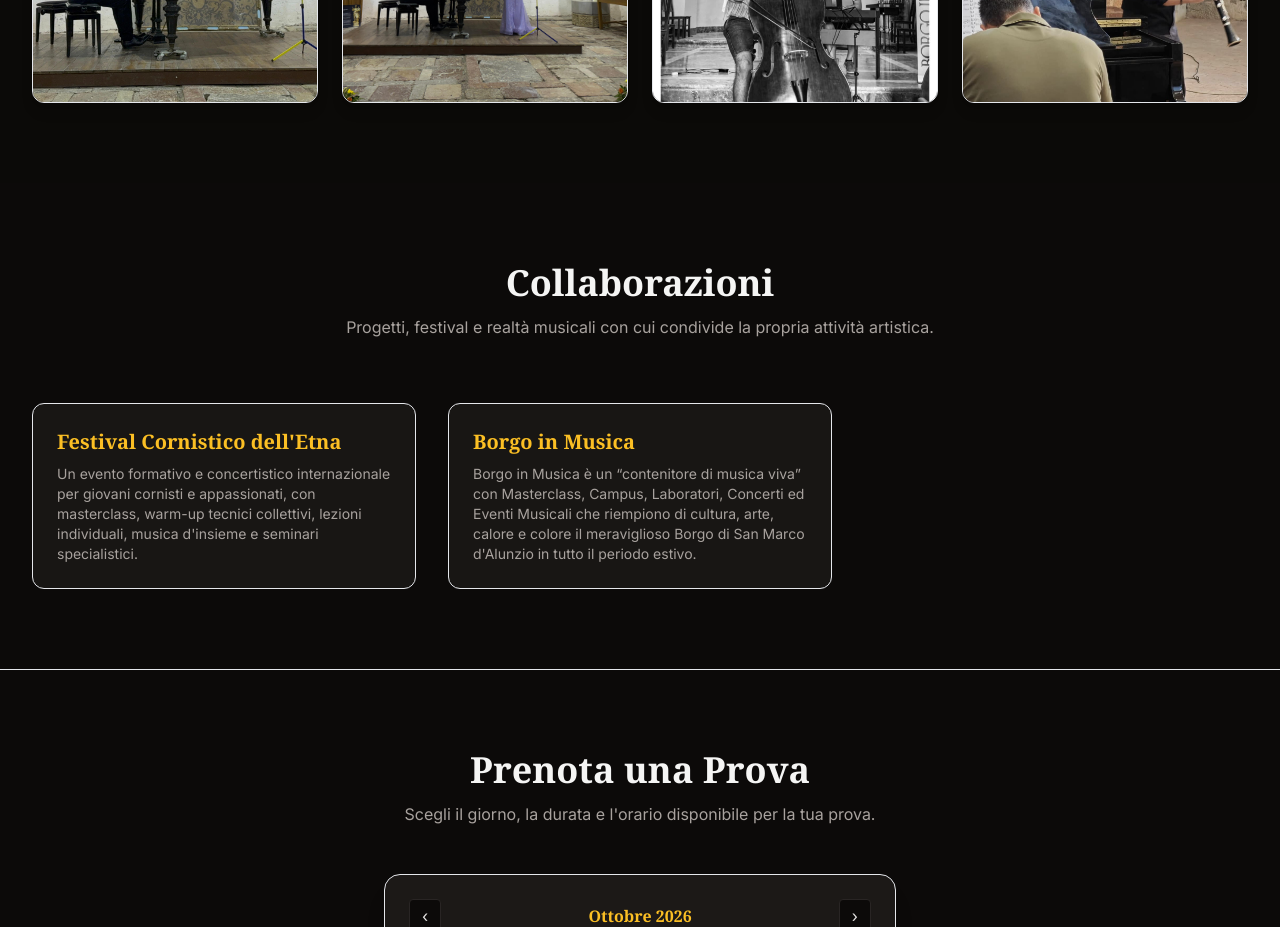
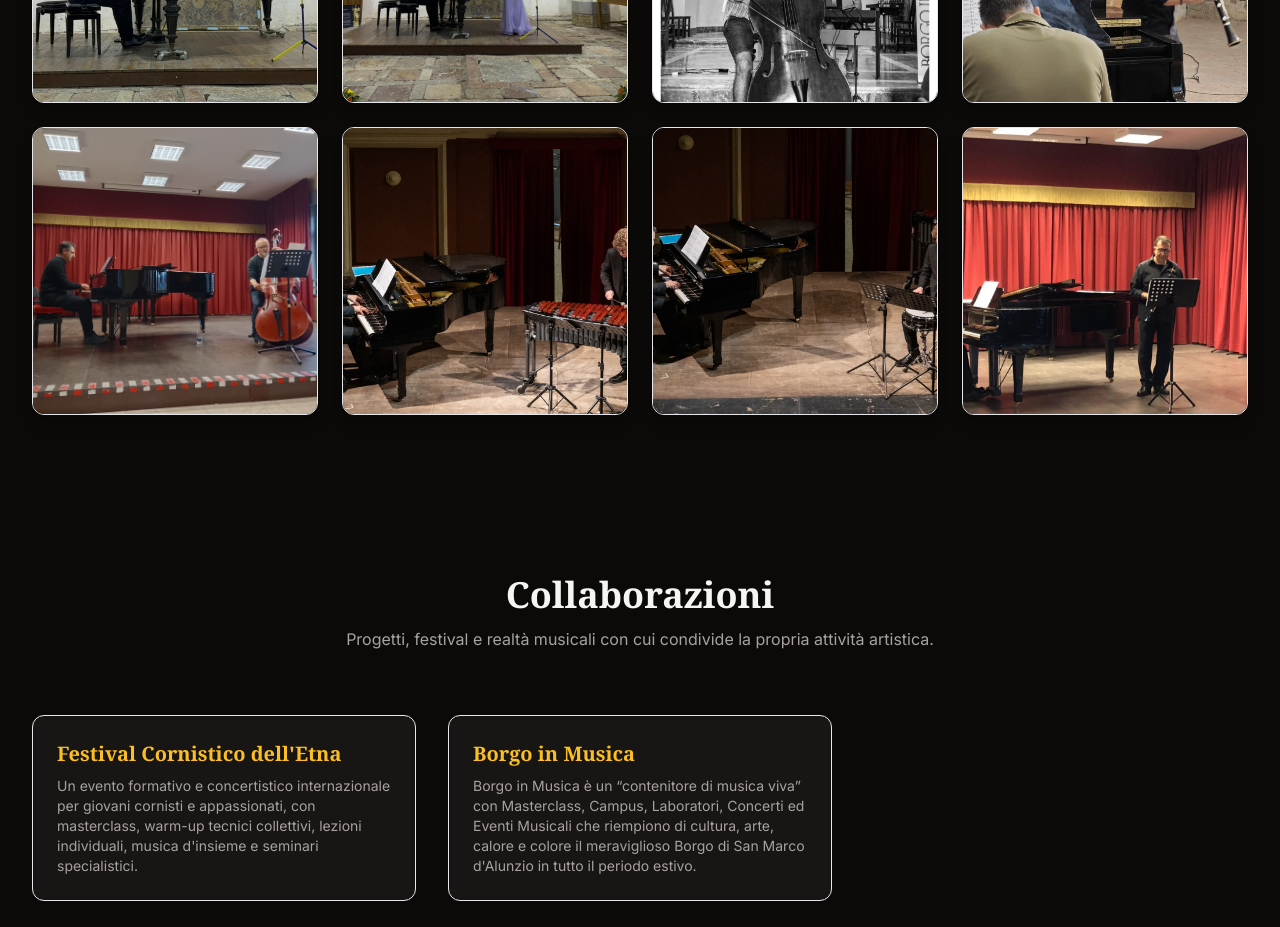
Before and after one commit to alessianotaro/pianista, a website: page index.html in a window 1280 px wide. Shown: the part 2560-3487 px from the top of the page. Drawn offline with nearby package versions, Linux system fonts and the light colour scheme; no server answers; a web font is replaced by a local one.

Commit message:
Add files via upload

```diff
--- a/index.html
+++ b/index.html
@@ -158,7 +158,22 @@
                     <div class="overflow-hidden rounded-xl border gold-border h-72 bg-stone-900 shadow-lg group">
                         <img src="DanieleNotaro (8).jpeg" alt="Daniele Notaro 8" class="w-full h-full object-cover group-hover:scale-105 transition duration-500">
                     </div>
-
+                    <!-- Foto 9 -->
+                    <div class="overflow-hidden rounded-xl border gold-border h-72 bg-stone-900 shadow-lg group">
+                        <img src="DanieleNotaro (9).jpeg" alt="Daniele Notaro 9" class="w-full h-full object-cover group-hover:scale-105 transition duration-500">
+                    </div>
+                    <!-- Foto 10 -->
+                    <div class="overflow-hidden rounded-xl border gold-border h-72 bg-stone-900 shadow-lg group">
+                        <img src="DanieleNotaro (10).jpeg" alt="Daniele Notaro 10" class="w-full h-full object-cover group-hover:scale-105 transition duration-500">
+                    </div>
+                    <!-- Foto 11 -->
+                    <div class="overflow-hidden rounded-xl border gold-border h-72 bg-stone-900 shadow-lg group">
+                        <img src="DanieleNotaro (11).jpeg" alt="Daniele Notaro 11" class="w-full h-full object-cover group-hover:scale-105 transition duration-500">
+                    </div>
+                    <!-- Foto 12 -->
+                    <div class="overflow-hidden rounded-xl border gold-border h-72 bg-stone-900 shadow-lg group">
+                        <img src="DanieleNotaro (12).jpeg" alt="Daniele Notaro 12" class="w-full h-full object-cover group-hover:scale-105 transition duration-500">
+                    </div>
                 </div>
             </div>
         </section>
```
Also changed, not shown: DanieleNotaro (10).jpeg (added), DanieleNotaro (11).jpeg (added), DanieleNotaro (12).jpeg (added), DanieleNotaro (9).jpeg (added).
